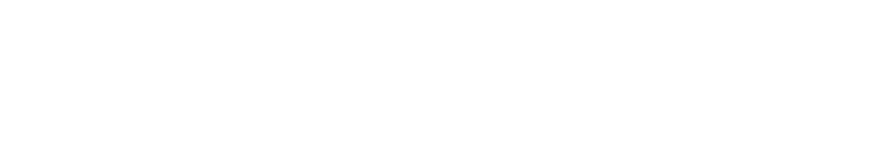
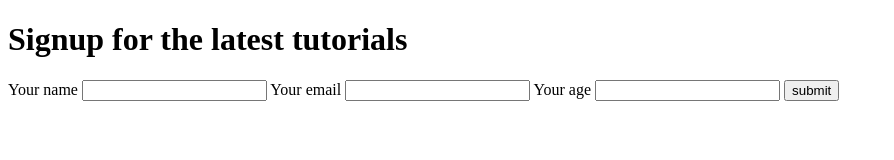
Before and after one commit to Annie-Huang/webpack-typescript, a website: page public/index.html in a window 1280 px wide. Shown: the whole page, without its empty margins (0-894 px from the left). Drawn offline with Linux system fonts and the light colour scheme.

Commit message:
Copy a simple form content from https://github.com/iamshaunjp/webpack-and-typescript/blob/lesson-2/public/index.html to here.

```diff
--- a/public/index.html
+++ b/public/index.html
@@ -5,9 +5,20 @@
   <meta name="viewport"
         content="width=device-width, user-scalable=no, initial-scale=1.0, maximum-scale=1.0, minimum-scale=1.0">
   <meta http-equiv="X-UA-Compatible" content="ie=edge">
-  <title>Document</title>
+  <title>Webpack & TypeScript</title>
 </head>
 <body>
+<h1>Signup for the latest tutorials</h1>
+<form>
+  <label for="name">Your name</label>
+  <input type="text" id="name" required>
+  <label for="email">Your email</label>
+  <input type="email" id="email" required>
+  <label for="age">Your age</label>
+  <input type="number" id="age" required>
+  <button>submit</button>
+</form>
 
+<!-- add scripts here -->
 </body>
 </html>
```
